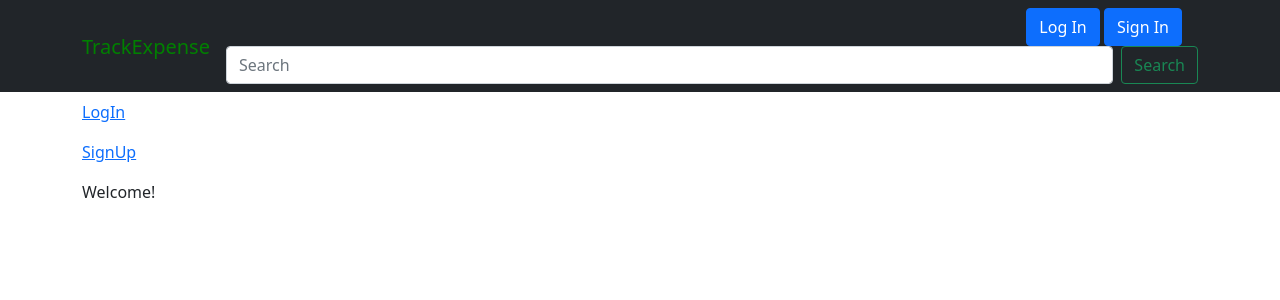
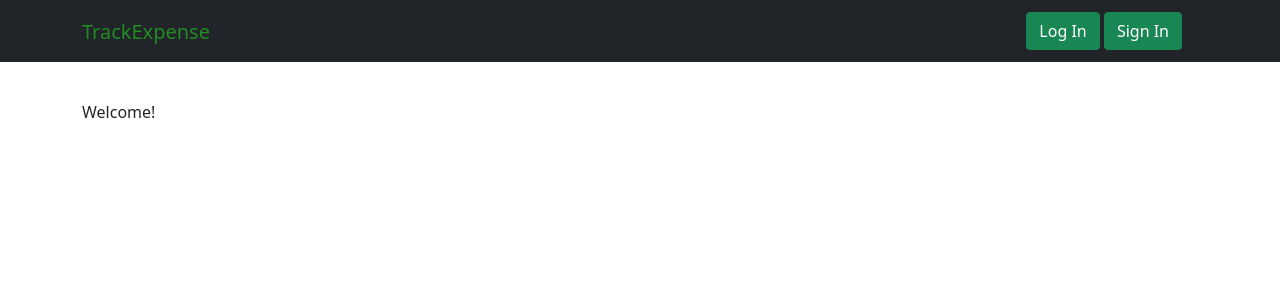
Before and after one commit to jankarolewskIT/TrackExpense, a Django app: page / in a window 1280 px wide. Shown: the top 300 px of the page. Run offline with Django 3.2, Linux system fonts and the light colour scheme.

Commit message:
add design changes to profile.html and base.html

```diff
--- a/viewer/templates/base.html
+++ b/viewer/templates/base.html
@@ -1,3 +1,4 @@
+{% load static %}
 <!DOCTYPE html>
 <html lang="en">
 <head>
@@ -5,13 +6,15 @@
     <title>{% block title %}{% endblock %}</title>
     <link href="https://cdn.jsdelivr.net/npm/bootstrap@5.1.1/dist/css/bootstrap.min.css" rel="stylesheet" integrity="sha384-F3w7mX95PdgyTmZZMECAngseQB83DfGTowi0iMjiWaeVhAn4FJkqJByhZMI3AhiU" crossorigin="anonymous">
     <link rel="stylesheet" href="https://cdn.jsdelivr.net/npm/bootstrap-icons@1.5.0/font/bootstrap-icons.css">
+    <link rel="stylesheet" href="{% static "css/styles.css" %}">
 
 </head>
 <body>
+    <section class="content">
         <nav class="navbar navbar-dark navbar-expand-lg bg-dark fixed-top">
           <div class="container">
             <h2>
-            <a class="navbar-brand" style="color: green" href="{% url "home" %}">TrackExpense</a>
+                <a class="navbar-brand" style="color: forestgreen" href="{% url "home" %}">TrackExpense</a>
             </h2>
             <button class="navbar-toggler" type="button" data-bs-toggle="offcanvas" data-bs-target="#offcanvasNavbar" aria-controls="offcanvasNavbar">
               <span class="navbar-toggler-icon"></span>
@@ -59,32 +62,30 @@
                         <a class="nav-link link-danger" href="{% url "logout" %}">Logout</a>
                     </li>
                 </ul>
+                <form class="d-flex">
+                  <input class="form-control me-2" type="search" placeholder="Search" aria-label="Search">
+                  <button class="btn btn-outline-success" type="submit">Search</button>
+                </form>
 
             {% else %}
                 <div class="offcanvas-body">
                     <ul class="navbar-nav justify-content-end flex-grow-1 pe-3">
                         <li class="nav-item">
-                        <a class="btn btn-primary" href="{% url "login" %}" role="button">Log In</a>
-                        <a class="btn btn-primary" href="{% url "register" %}" role="button">Sign In</a>
+                            <a class="btn btn-success" href="{% url "login" %}" role="button">Log In</a>
+                            <a class="btn btn-success" href="{% url "register" %}" role="button">Sign In</a>
                         </li>
                     </ul>
                 </div>
             {% endif %}
-            <form class="d-flex">
-              <input class="form-control me-2" type="search" placeholder="Search" aria-label="Search">
-              <button class="btn btn-outline-success" type="submit">Search</button>
-            </form>
+
               </div>
             </div>
           </div>
         </nav>
-
+    </section>
     <section class="container justify-content" style="padding-top: 100px">
         <div class="content ">
-            {% if not user.is_authenticated %}
-                <p><a href="{% url "login" %}">LogIn</a></p>
-                <p><a href="{% url "register" %}">SignUp</a></p>
-            {% endif %}
+
 
             {% block content %}
 
```
Also changed, not shown: viewer/templates/profile.html (+12 -6 lines), viewer/static/css/styles.css (added). Lines whose indentation alone changed are shown as unchanged.
